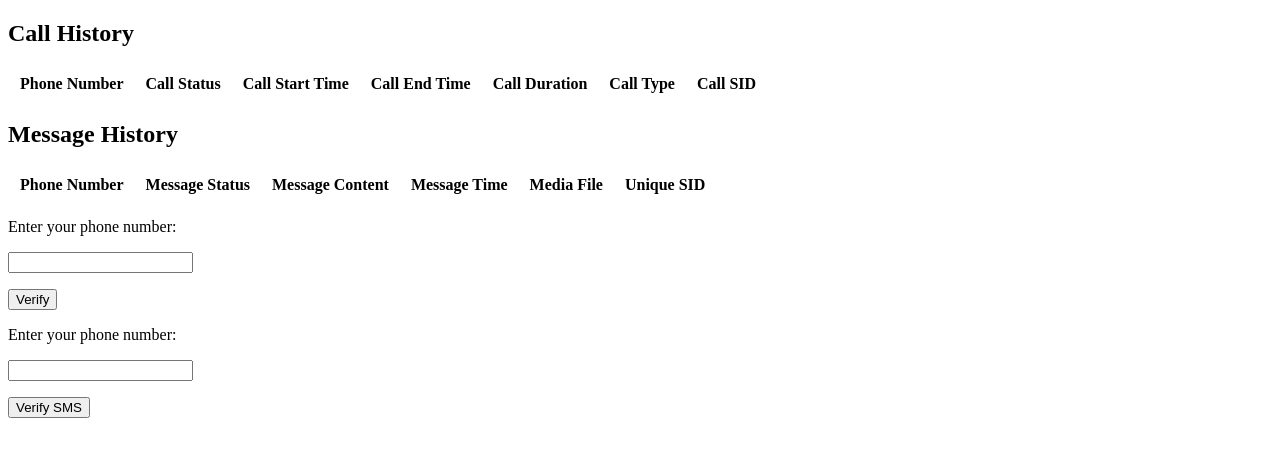
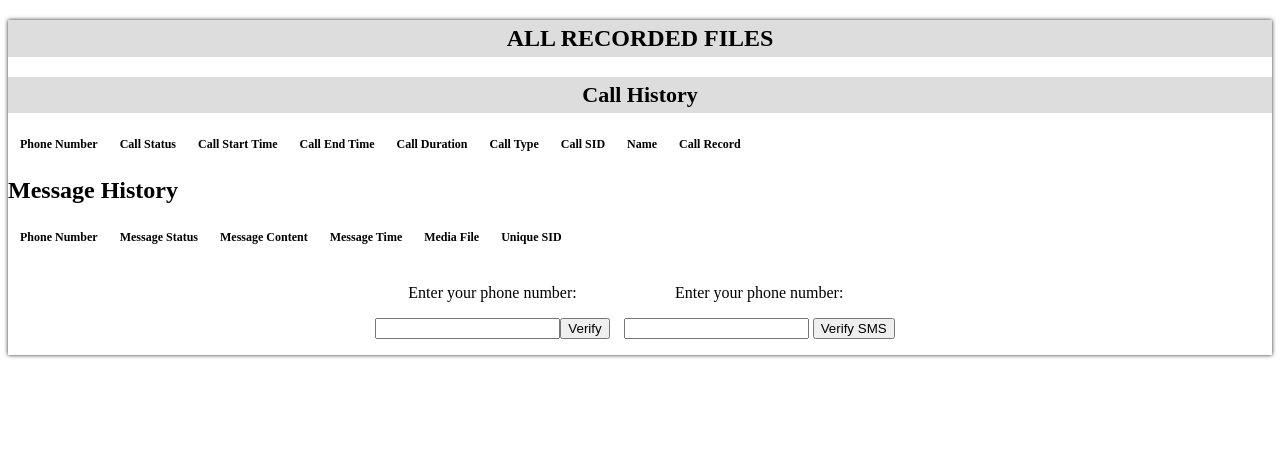
Before and after one commit to amped-m/ntake-client-admin, a PHP site: template view/client.php in a window 1280 px wide. Shown: the top 457 px of the page. Run offline with PHP 8.4, Linux system fonts and the light colour scheme; the template is opened without the code that fills it, so the values that code supplies are empty; some libraries are stand-ins or nearby versions.

Commit message:
add record code

```diff
--- a/view/client.php
+++ b/view/client.php
@@ -92,10 +92,18 @@ require_once('lib/Services/Twilio.php'); // Loads the library
 $sid = "AC1fa65a81c2591b246215920ca9ffc9fd";
 $token = "300c4269a673067451610fa823b7030a";
 $client = new Services_Twilio($sid, $token);
-
 // Get an object from its sid. If you do not have a sid,
 // check out the list resource examples on this page
+?>
+<div class="container client">
+<h2 class="first-head">All Recorded files</h2>
+<?php
+foreach ($client->account->recordings as $recording) {
+	?>
 
+   <p><?php echo "https://api.twilio.com".$recording->uri; ?></p>
+    <?php
+}
 ?>
 <h2>Call History</h2>
 <table class="table-nm">
@@ -107,6 +115,8 @@ $client = new Services_Twilio($sid, $token);
 		<th>Call Duration</th>
 		<th>Call Type</th>
 		<th>Call SID</th>
+		<th>Name</th>
+		<th>Call Record</th>
 		</tr>
 <?php
 foreach ($client->account->calls as $call)
@@ -120,12 +130,24 @@ foreach ($client->account->calls as $call)
 		<td><?php echo $call->duration; ?></td>
 		<td><?php echo $call->direction; ?></td>
 		<td><?php echo $call->sid; ?></td>
+		<td><?php echo $call->name; ?></td>
+		<?php
+		$call_sid = $call->sid;
+		foreach ($client->account->recordings->getIterator(0, 50, array(
+        "CallSid" => $call_sid
+			)) as $recording) {
 
-	</tr>
-	<?php
-}
+			?>
+			   <td><a href="<?php echo "https://api.twilio.com".$recording->uri; ?>" target="blank"><img src="assets/images/play.png" alt="play"></a></td>
+				<?php
+			}
+			?>
+			</tr>
+			<?php
+		}
 	  ?>
 	  </table>
+	  <div class="message-history">
 	  <h2>Message History</h2>
 	  <table class="table-nm">
 	<tr>
@@ -152,24 +174,26 @@ foreach ($client->account->messages as $message)
 }
 	  ?>
 	  </table>
+	  </div>
+	  <div class="entry-div">
+	<div class="enter-number-div">
     <form id="enter_number">
       <p>Enter your phone number:</p>
-      <p><input type="text" name="phone_number" id="phone_number" /></p>
-      <p><input type="submit" name="submit" value="Verify" /></p>
+      <p><input type="text" name="phone_number" id="phone_number" /><input type="submit" name="submit" value="Verify" /></p>
     </form>
-
+    </div>
     <div id="verify_code" style="display: none;">
       <p>Calling you now.</p>
       <p>When prompted, enter the verification code:</p>
       <h1 id="verification_code"></h1>
       <p><strong id="status">Waiting...</strong></p>
     </div>
+	<div class="enter-number-div">
 	<form id="enter_number_sms">
 		<p>Enter your phone number:</p>
-		<p><input type="text" name="phone_number_sms" id="phone_number_sms" /></p>
-		<p><input type="submit" name="submit" value="Verify SMS" /></p>
+		<p><input type="text" name="phone_number_sms" id="phone_number_sms" /> <input type="submit" name="submit" value="Verify SMS" /></p>
 	</form>
-
+	</div>
 	<form id="verify_code_sms" style="display: none;" action="status_sms.php" method="post">
 		<p>Sending you a text message with your verification code.</p>
 		<p>Once received, enter it here:</p>
@@ -177,5 +201,70 @@ foreach ($client->account->messages as $message)
 		<input type="hidden" value="" id="phone_number2" name="phone_number" />
 		<p><input type="submit" value="Verify" /></p>
 	</form>
+	</div>
+	</div>
+	<style>
+	h2.first-head {
+    text-align: center;
+    text-transform: uppercase;
+    }
+    header .nav-bar li {
+  color: #eee;
+  cursor: pointer;
+  display: inline-block;
+  font-size: 16px;
+  list-style: outside none none;
+  margin: 0 10px;
+  text-transform: capitalize;
+  transition: all 0.3s ease 0s;
+}
+header .nav-bar {
+  float: right;
+  margin-top: 20px;
+}
+.enter-number-div {
+    width: auto;
+    display: inline-block;
+    margin-right: 10px;
+}
+.entry-div {
+    margin: 18px 0;
+    text-align: center;
+}
+.client {
+  box-shadow: 0 0 4px #222222;
+  margin-bottom: 20px;
+  margin-top: 20px;
+}
+.table-nm td, th {
+  font-size: 12px;
+  padding: 0 10px;
+}
+.container.client > p {
+  text-align: center;
+}
+.client > h2 {
+  font-size: 22px;
+}
+h2.first-head {
+  font-size: 24px;
+  text-align: center;
+  text-transform: uppercase;
+}
+.table-nm td, th {
+  font-size: 12px;
+  line-height: 22px;
+  padding: 0 10px;
+}
+.container.client > h2 {
+  background: #ddd none repeat scroll 0 0;
+  padding: 5px 0;
+  text-align: center;
+}
+.client th {
+    font-size: 12px;
+}
+.table-nm tr td:last-child {word-break: break-all;}
+	</style>
   </body>
 </html>
```
Also changed, not shown: call.php (+8 -7 lines), assets/images/play.png (added).
